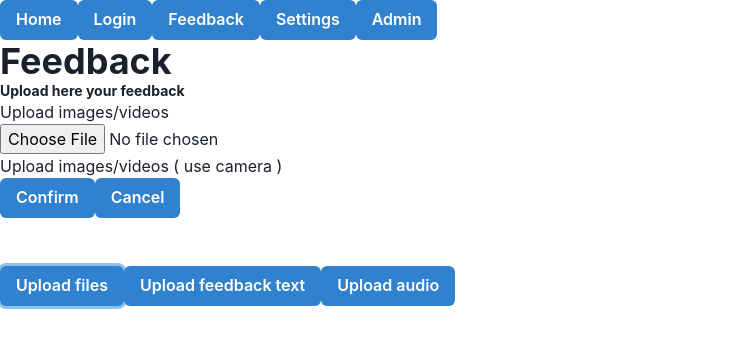
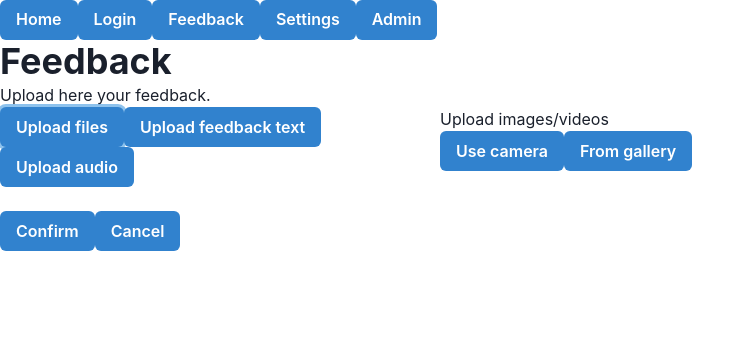
Before and after one commit to ruiafonso8443/frontend, a React (Create React App) app: page /feedback in a window 1280 px wide. Both pictures are taken after a click on the button "Upload files". Shown: the top 348 px of the page, without its empty margins (0-755 px from the left). Built offline with nearby package versions, Linux system fonts and the light colour scheme.

Commit message:
some chakra-ui changes

```diff
--- a/src/app/pages/feedback/index.tsx
+++ b/src/app/pages/feedback/index.tsx
@@ -1,8 +1,11 @@
 import React, { useState } from 'react';
-import { Box, Heading } from '@chakra-ui/react'
+import { Box, Center, Heading, Stack } from '@chakra-ui/react'
 import { Button, ButtonGroup } from '@chakra-ui/react'
 import { Textarea } from '@chakra-ui/react'
 import { Text } from '@chakra-ui/react'
+import { Divider } from '@chakra-ui/react'
+import { Grid, GridItem } from '@chakra-ui/react'
+import { SimpleGrid } from '@chakra-ui/react'
 
 
 function Feedback() {
@@ -11,14 +14,29 @@ function Feedback() {
         console.log(event.target.files[0]);
     }
     const [selectedUploadFile, setSelectedUploadFile] = useState(false);
+    const [selectedUploadFileCamera, setSelectedUploadFileCamera] = useState(false);
+    const [selectedUploadFileGallery, setSelectedUploadFileGallery] = useState(false);
+
+
     const [selectedUploadFeedbackTex, setSelectedUploadFeedbackText] = useState(false);
     const [selectedUploadAudio, setSelectedUploadAudio] = useState(false);
+    const [selectedUploadAudioMic, setSelectedUploadAudioMic] = useState(false);
+    const [selectedUploadAudioFiles, setSelectedUploadAudioFiles] = useState(false);
 
 
     const uploadFile = (event: any) => {
         setSelectedUploadFile(true);
         setSelectedUploadFeedbackText(false);
         setSelectedUploadAudio(false);
+    }
+
+    const uploadFileCamera = (event: any) => {
+        setSelectedUploadFileCamera(true);
+        setSelectedUploadFileGallery(false);
+    }
+    const uploadFileGallery = (event: any) => {
+        setSelectedUploadFileGallery(true);
+        setSelectedUploadFileCamera(false);
     }
 
     const uploadFeedbackText = (event: any) => {
@@ -31,6 +49,16 @@ function Feedback() {
         setSelectedUploadAudio(true);
         setSelectedUploadFile(false);
         setSelectedUploadFeedbackText(false);
+    }
+
+    const uploadAudioMic = (event: any) => {
+        setSelectedUploadAudioMic(true);
+        setSelectedUploadAudioFiles(false);
+    }
+
+    const uploadAudioFiles = (event: any) => {
+        setSelectedUploadAudioMic(false);
+        setSelectedUploadAudioFiles(true);
     }
 
     const cancelUpload = (event: any) => {
@@ -51,24 +79,36 @@ function Feedback() {
             <Heading as="h1" size="xl">
                 Feedback
             </Heading>
+            <p>Upload here your feedback.</p>
 
-            <Heading as="h6" size="xs">
-                Upload here your feedback
-            </Heading>
-
-
+            <SimpleGrid columns={[1, null, 3]} spacing='40px'>
+                <Box width='100%'>
+                    <Button colorScheme='blue' onClick={uploadFile}>Upload files</Button>
+                    <Button colorScheme='blue' onClick={uploadFeedbackText}>Upload feedback text</Button>
+                    <Button colorScheme='blue' onClick={uploadAudio}>Upload audio</Button>
+                    <br></br>
+                    <br></br>
+                    <Button colorScheme='blue'>Confirm</Button>
+                    <Button colorScheme='blue' onClick={cancelUpload}>Cancel</Button>
+                </Box>
+                <Box width='200%'>
                     <div style={{ display: selectedUploadFile ? 'inline-block' : 'none' }}>
                         <p>Upload images/videos</p>
 
-            <input type="file" accept="image/*,video/*" onChange={handleImageChange}></input>
-            <p>Upload images/videos ( use camera )</p>
-            <Button colorScheme='blue'>Confirm</Button>
-            <Button colorScheme='blue' onClick={cancelUpload}>Cancel</Button>
+                        <Button colorScheme='blue' onClick={uploadFileCamera}>Use camera</Button>
+                        <Button colorScheme='blue' onClick={uploadFileGallery}>From gallery</Button>
+
+                        <div style={{ display: selectedUploadFileCamera ? 'inline-block' : 'none' }}>
+
+                            <p>use camera</p>
                         </div>
 
+                        <div style={{ display: selectedUploadFileGallery ? 'inline-block' : 'none' }}>
+                            <input type="file" accept="image/*,video/*" onChange={handleImageChange}></input>
+                        </div>
+                    </div>
 
                     <div style={{ display: selectedUploadFeedbackTex ? 'inline-block' : 'none' }}>
-
                         <p>Upload text</p>
                         <Textarea
                             value={value}
@@ -77,89 +117,27 @@ function Feedback() {
                             size='sm'
                         />
                         <Text mb='8px'>Your text: {value}</Text>
-
-            <Button colorScheme='blue'>Confirm</Button>
-            <Button colorScheme='blue' onClick={cancelUpload}>Cancel</Button>
                     </div>
 
                     <div style={{ display: selectedUploadAudio ? 'inline-block' : 'none' }}>
+
+                        <Button colorScheme='blue' onClick={uploadAudioMic}>Use mic</Button>
+                        <Button colorScheme='blue' onClick={uploadAudioFiles}>From files</Button>
+
+                        <div style={{ display: selectedUploadAudioFiles ? 'inline-block' : 'none' }}>
                             <p>Upload audio</p>
                             <input type="file" accept="audio/*" onChange={handleImageChange}></input>
-            <Button colorScheme='blue'>Confirm</Button>
-            <Button colorScheme='blue' onClick={cancelUpload}>Cancel</Button>
+                        </div>
 
+                        <div style={{ display: selectedUploadAudioMic ? 'inline-block' : 'none' }}>
                             <p>Upload audio ( use mic )</p>
                         </div>
-
-            <br></br>
-            <br></br>
-            <br></br>
-
-
-            <Button colorScheme='blue' onClick={uploadFile}>Upload files</Button>
-            <Button colorScheme='blue'onClick={uploadFeedbackText}>Upload feedback text</Button>
-            <Button colorScheme='blue'onClick={uploadAudio}>Upload audio</Button>
-
-
-
+                    </div>
+                </Box>
+            </SimpleGrid>
         </>
-
-
     )
 }
 
 
-
-/**
-const handleImageChange: any = (event: any) => {
-    console.log(event.target.files[0]);
-}
- */
 export default Feedback
-
-
-/**
-    render() {
-        return (
-            <div>
-                <Heading as="h1" size="xl">
-                    Feedback
-                </Heading>
-
-                <Heading as="h6" size="xs">
-                    Upload here your feedback
-                </Heading>
-
-
-
-
-                <div style={{ display: selectedUploadFile ? 'inline-block' : 'none' }}>
-                <p>Upload images/videos</p>
-
-                <input type="file" accept="image/*,video/*" onChange={handleImageChange}></input>
-                <Button colorScheme='blue'>Confirm</Button>
-                <p>Upload images/videos ( use camera )</p>
-
-                </div>
-
-                <p>Upload text</p>
-                <Textarea placeholder='Here is a sample placeholder' />
-
-                <p>Upload audio</p>
-                <input type="file" accept="audio/*" onChange={handleImageChange}></input>
-                <Button colorScheme='blue'>Confirm</Button>
-
-
-                <p>Upload audio ( use mic )</p>
-
-                <Button colorScheme='blue'>Upload files</Button>
-                <Button colorScheme='blue'>Upload feedback text</Button>
-                <Button colorScheme='blue'>Upload audio</Button>
-
-
-            </div>
-        );
-    }
-
-}
- */
```
Lines whose indentation alone changed are shown as unchanged.
